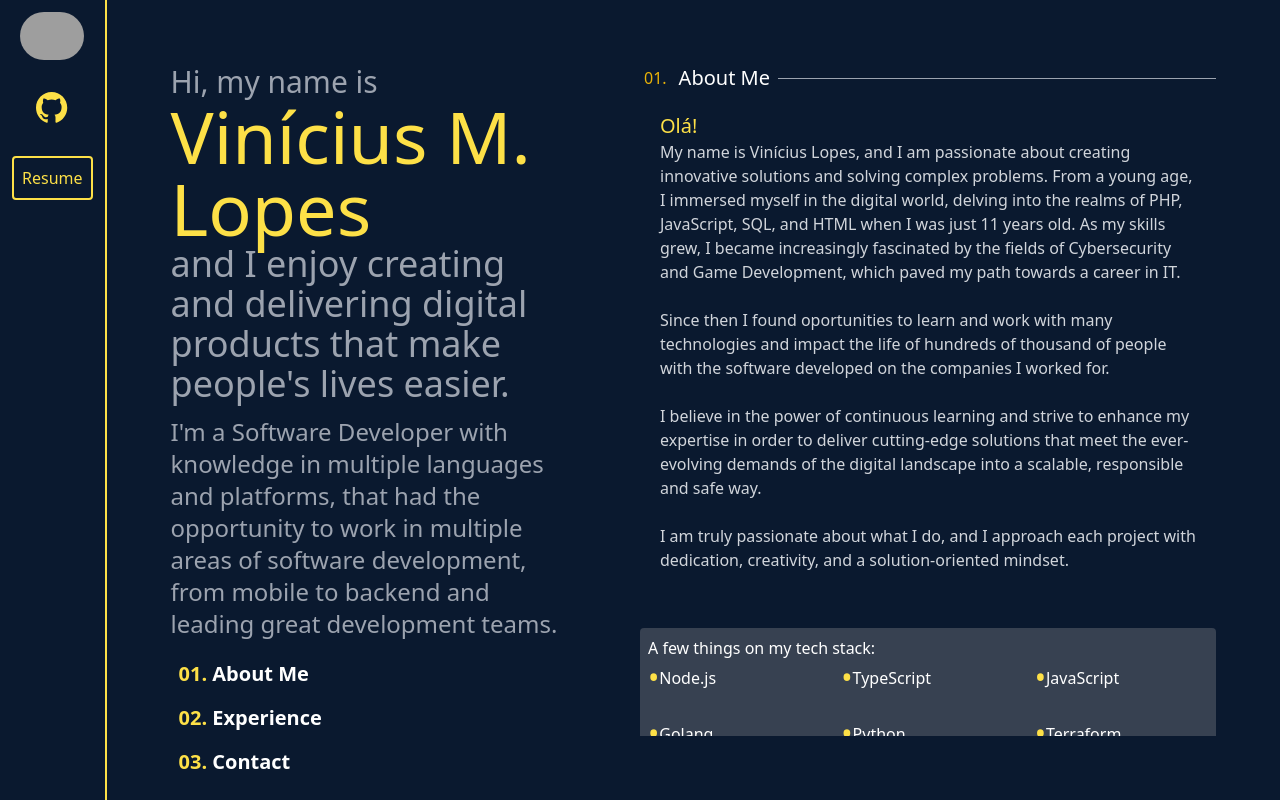
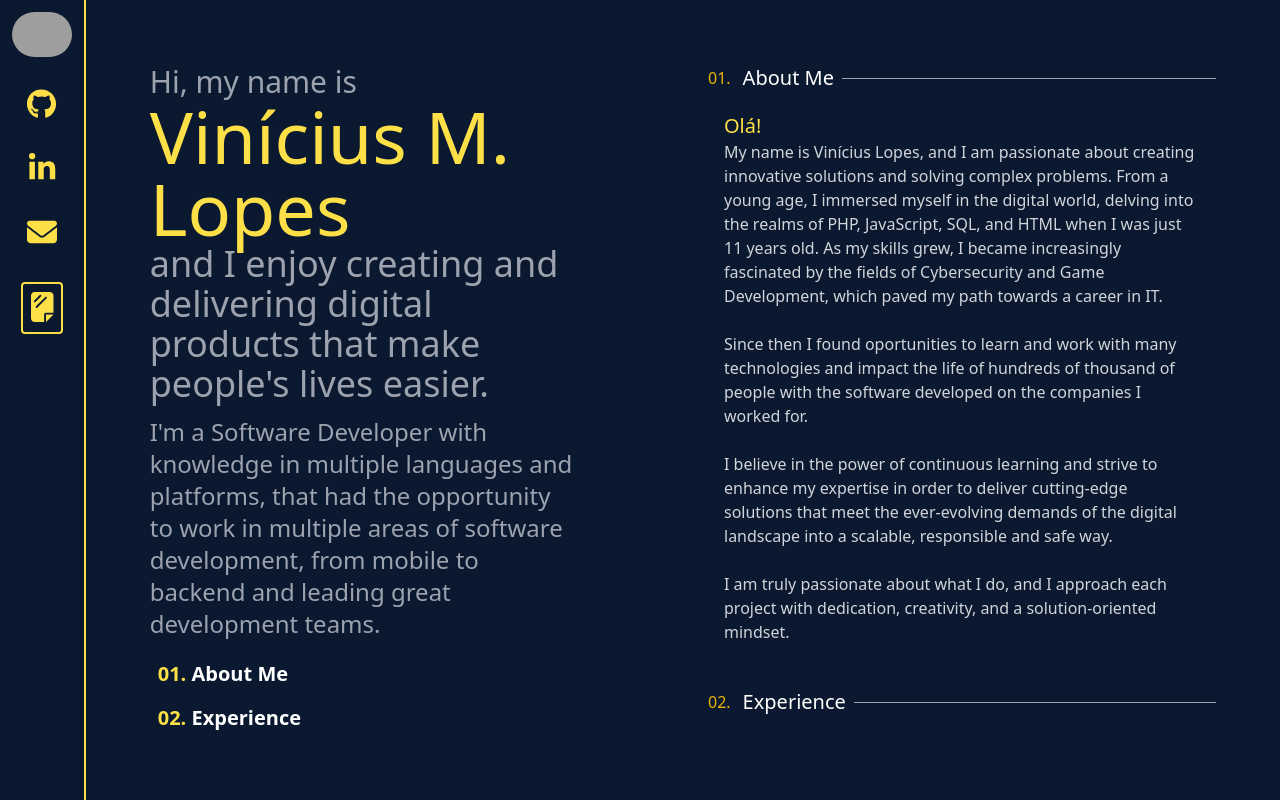
Before and after one commit to uasouz/vinicius.signa.dev, a Next.js app: page / in a window 1280 px wide. Built offline with nearby package versions, Linux system fonts and the light colour scheme; grey boxes are pictures that could not be loaded.

Commit message:
Improve icons and update links; Improve responsive layout

```diff
--- a/package.json
+++ b/package.json
@@ -9,6 +9,10 @@
     "lint": "next lint"
   },
   "dependencies": {
+    "@fortawesome/fontawesome-svg-core": "^6.4.0",
+    "@fortawesome/free-brands-svg-icons": "^6.4.0",
+    "@fortawesome/free-solid-svg-icons": "^6.4.0",
+    "@fortawesome/react-fontawesome": "^0.2.0",
     "@types/node": "18.15.12",
     "@types/react": "18.0.37",
     "@types/react-dom": "18.0.11",
--- a/pages/about/index.tsx
+++ b/pages/about/index.tsx
@@ -27,16 +27,16 @@ export default function AboutMe({ me, className }: { me: Me, className?: string
             </div>
             {/* <img src={me.photo} className="rounded w-80 h-80" /> */}
           </div>
-          <div className="flex flex-col items-start rounded shadow-lg bg-gray-700 p-2 w-full">
-            <h3 className="text-m text-white">A few things on my tech stack:</h3>
-            <div className="grid grid-cols-3 gap-5 w-full">
-              {me.about.skills.map((skill, index) => (
-                <div className="text-white flex flex-row items-center" key={`skill-${index}`}>
-                  <p className="text-yellow-300 text-3xl">&#8226;  </p>{skill}
-                </div>
-              ))}
-            </div>
-          </div>
+          {/* <div className="flex flex-col items-start rounded shadow-lg bg-gray-700 p-2 w-full"> */}
+          {/*   <h3 className="text-m text-white">A few things on my tech stack:</h3> */}
+          {/*   <div className="grid grid-cols-3 gap-5 w-full"> */}
+          {/*     {me.about.skills.map((skill, index) => ( */}
+          {/*       <div className="text-white flex flex-row items-center" key={`skill-${index}`}> */}
+          {/*         <p className="text-yellow-300 text-3xl">&#8226;  </p>{skill} */}
+          {/*       </div> */}
+          {/*     ))} */}
+          {/*   </div> */}
+          {/* </div> */}
         </div>
       </div>
     </section>
--- a/pages/components/xp-card/index.tsx
+++ b/pages/components/xp-card/index.tsx
@@ -14,11 +14,11 @@ export default function XPCard({ title, achievements, company, startDate, endDat
     <div className="flex flex-col bg-gray-800 rounded-lg shadow-lg p-5 mb-2 md:mb-5 w-full">
       <h2 className="text-2xl text-yellow-300">{title} @ {company} </h2>
       <h3 className="text-xl text-yellow-300">{startDate} - {endDate}</h3>
-      <ul>
+      <ul className="mt-4">
         {
           achievements.map((achievement,index) => {
             return (
-              <li className="text-gray-300" key={`${title}-${index}`}>
+              <li className="text-gray-300 list-item list-disc ml-4" key={`${title}-${index}`}>
                 <p>{achievement}</p>
               </li>
             )
--- a/pages/index.tsx
+++ b/pages/index.tsx
@@ -6,6 +6,9 @@ import StyledLinks from './styled-links'
 import XPCard from './components/xp-card'
 import NumberedHeading from './components/NumberedHeading'
 import Link from 'next/link'
+import { FontAwesomeIcon } from '@fortawesome/react-fontawesome'
+import { faGithub, faLinkedinIn } from '@fortawesome/free-brands-svg-icons'
+import { faContactBook, faEnvelope, faLeaf, faMailBulk, faMailReply, faMessage, faSheetPlastic } from '@fortawesome/free-solid-svg-icons'
 
 const links = [
   {
@@ -15,24 +18,22 @@ const links = [
   {
     linkText: 'Experience',
     link: '#experience',
-  },
-  {
-    linkText: 'Contact',
-    link: '#contact',
   }
 ]
 
 export default function Home() {
   return (
     <main className="bg-navy-blue max-h-screen h-screen overflow-x-hidden flex flex-col md:flex-row">
-      <div className="flex flex-row md:flex-col items-center p-3 border-b-2 md:border-b-0 md:border-r-2 border-yellow-300 h-[64px] md:h-full">
-        <img src={me.photo} className="rounded-full w-[48px] md:w-[64px] mr-8 md:mr-0 md:mb-8" loading='lazy' />
-        <Link className="mr-8 md:mr-0 md:mb-8" target='_blank' href="https://github.com/uasouz" ><GHLogo width={32} height={32} fill='rgb(253 224 71)' /></Link>
-        <Link className='border-2 rounded border-yellow-300 p-2 text-yellow-300 hover:text-gray-300' target='_blank' href=''>Resume</Link>
+      <div className="flex flex-row md:flex-col items-center p-3 border-b-2 md:border-b-0 md:border-r-2 border-yellow-300 h-[64px] md:min-h-full md:h-full">
+        <img src={me.photo} className="rounded-full w-[32px] md:w-[64px] mr-8 md:mr-0 md:mb-8" loading='lazy' />
+        <Link className="mr-8 md:mr-0 md:mb-8" target='_blank' href="https://github.com/uasouz" ><FontAwesomeIcon size="2x" className="text-yellow-300 hover:text-gray-300 text-xl md:text-3xl" icon={faGithub} /></Link>
+        <Link className="mr-8 md:mr-0 md:mb-8" target='_blank' href="https://linkedin.com/in/vlopes45" ><FontAwesomeIcon size="2x" className="text-yellow-300 hover:text-gray-300 text-xl md:text-3xl" icon={faLinkedinIn} /></Link>
+        <Link className="mr-8 md:mr-0 md:mb-8" target='_blank' href="mailto:vlopes45@gmail.com" ><FontAwesomeIcon size="2x" className="text-yellow-300 hover:text-gray-300 text-xl md:text-3xl" icon={faEnvelope} /></Link>
+        <Link className='border-2 rounded border-yellow-300 p-2 text-yellow-300 hover:text-gray-300' target='_blank' href=''><FontAwesomeIcon size="2x" className="text-yellow-300 hover:text-gray-300 text-xl md:text-3xl" icon={faSheetPlastic} /></Link>
       </div>
-      <div className="relative flex flex-col w-screen mx-auto font-sans text-base max-w-1440 text-dawn md:flex-row">
+      <div className="relative flex flex-col w-screen mx-auto font-sans text-base max-w-1440 text-dawn lg:flex-row">
 
-        <div className="static flex flex-col w-full md:w-[50vw] p-8 md:p-16">
+        <div className="static flex flex-col w-full lg:w-[50vw] p-8 md:p-16">
           {/* Add hero section */}
           <Hero me={me} className="h-200" />
 
@@ -40,13 +41,14 @@ export default function Home() {
             <StyledLinks links={links} listClassName="flex flex-col w-full" linkClassName="text-xl p-2 font-bold text-yellow-300" />
           </nav>
         </div>
-        <div className="static p-5 md:p-16 w-full md:max-w-[50vw] h-screen md:right-0 lg:py-88 lg:pr-88 md:pl-0">
-          <div className="h-full md:overflow-y-scroll md:no-scrollbar">
+        <div className="static p-5 md:p-16 w-full lg:max-w-[50vw] h-screen">
+          <div className="h-full lg:overflow-y-scroll lg:no-scrollbar">
             {/* Add about me section */}
             <AboutMe me={me} />
 
             <section id="experience">
               <NumberedHeading headingText="Experience" headingNumber={2} />
+              <br />
               {
                 me.experience.map((experience, index) => {
                   return (
```
Also changed, not shown: 1 other file (tests, documents, lock files or other folders).
